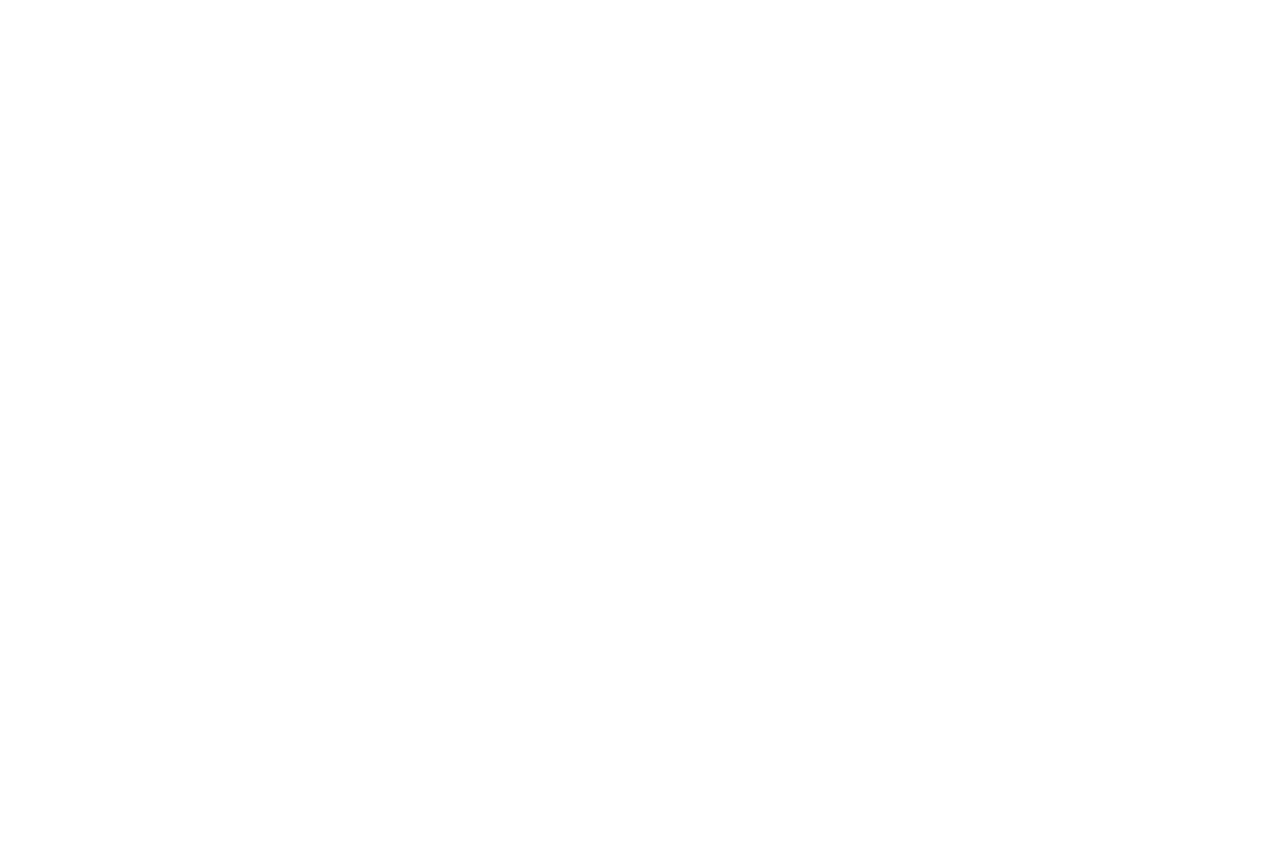
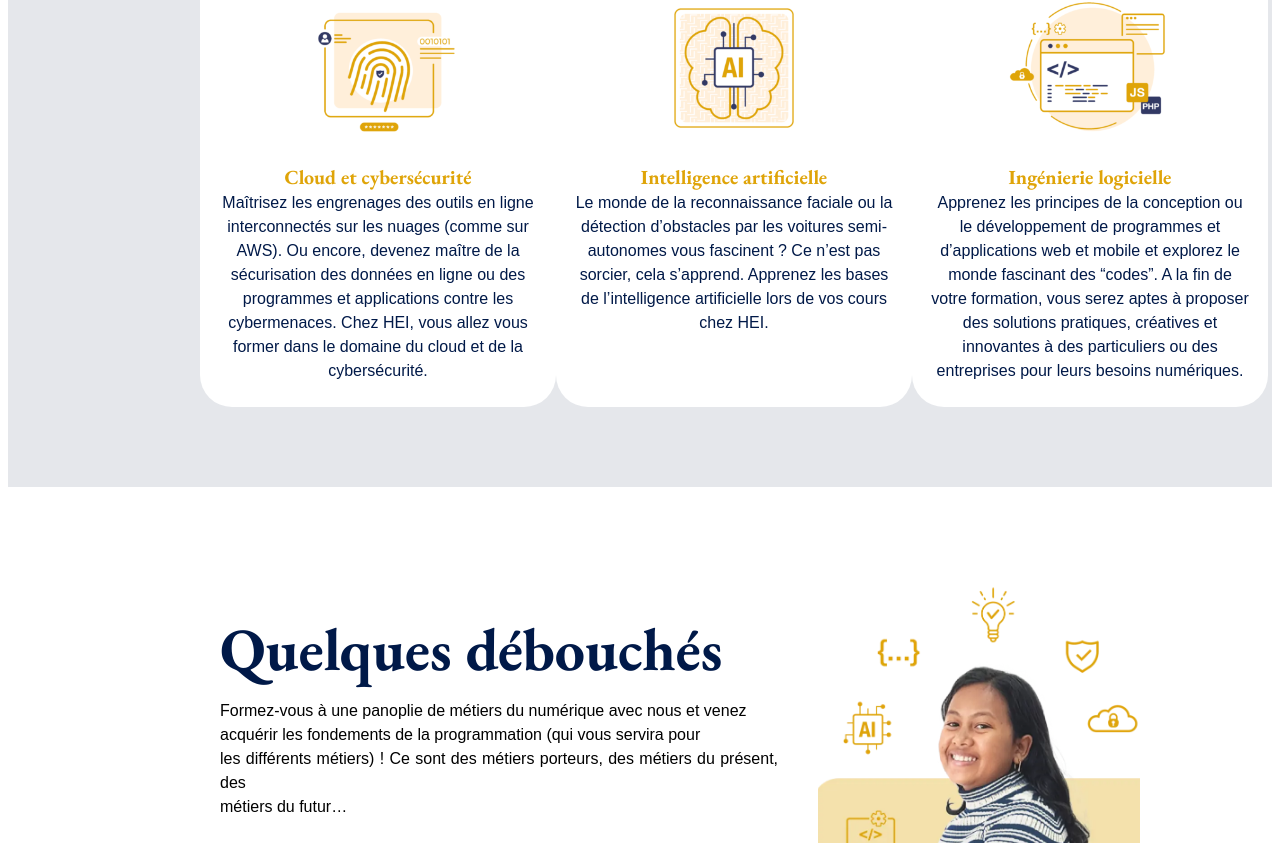
Before and after one commit to Fiononantsoa01/First-react-training, a React (Vite) app: page / in a window 1280 px wide. Shown: the part 2957-3800 px from the top of the page. Before the commit the page ends 2670 px from the top, so only its background shows below. Built offline with nearby package versions, Linux system fonts and the light colour scheme.

Commit message:
ADD choice file in App.jsx

```diff
--- a/src/App.jsx
+++ b/src/App.jsx
@@ -16,6 +16,8 @@
       <Hero></Hero>
       <About></About>
       <Team></Team>
+      <Field></Field>
+      <Choice></Choice>
     </div>
   );
 }
```
